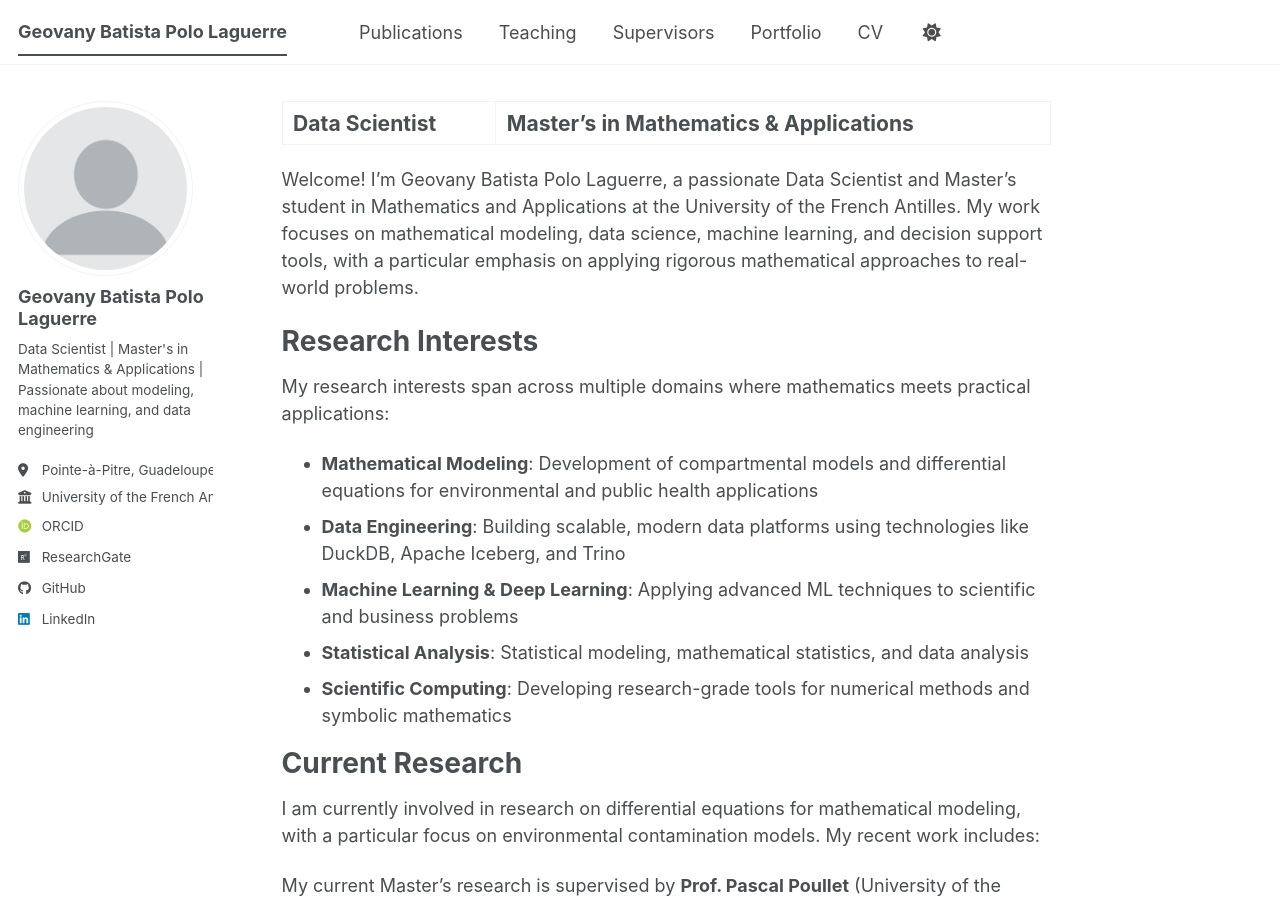
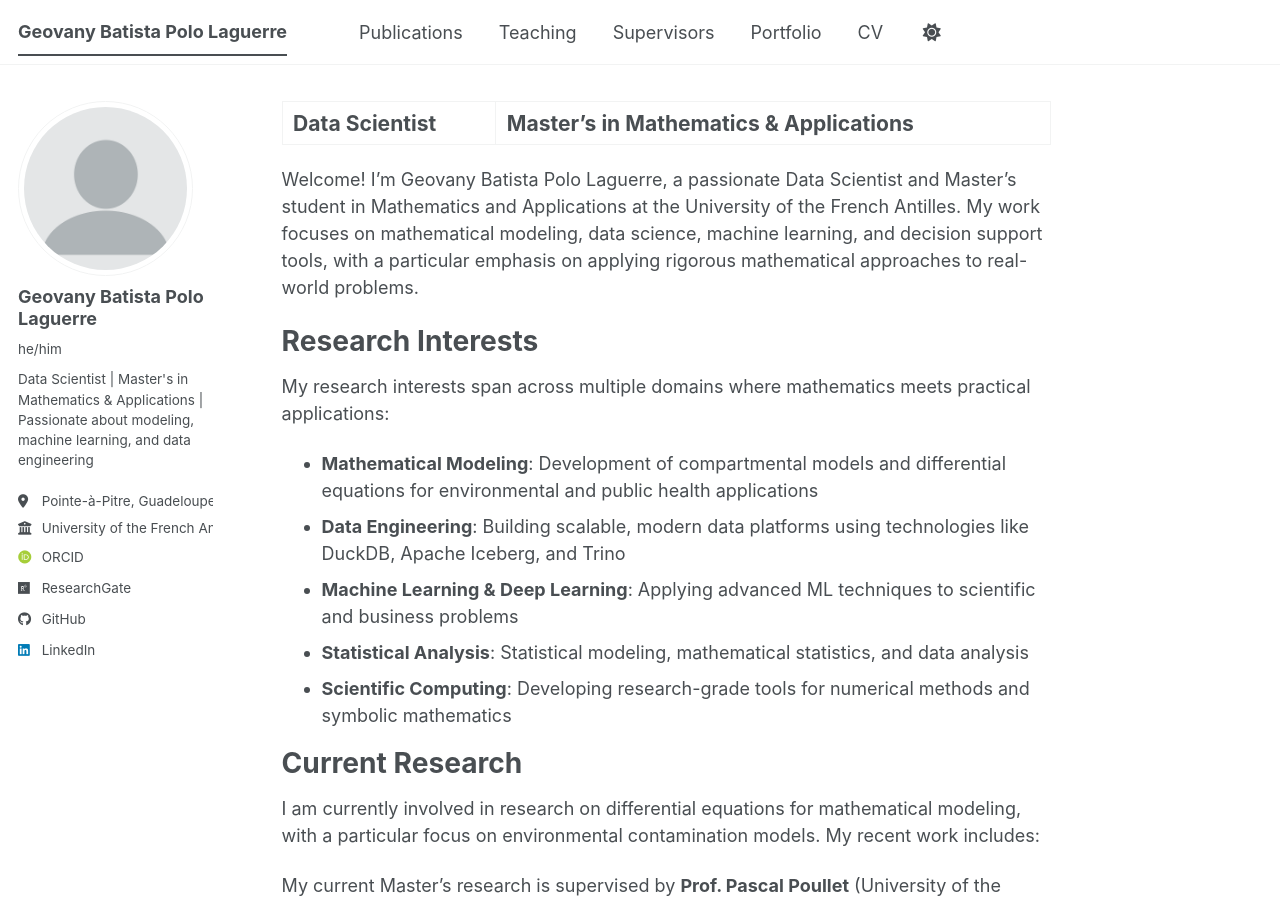
Before and after one commit to Geobatpo07/geobatpo07.github.io, a Jekyll site: the page built from _pages/about.md, in a window 1280 px wide and 900 px high. Built offline with Jekyll 4.4.1, drawn with Linux system fonts in a browser that asks for light colours; some web fonts are replaced; a script bundle is joined from its source files by our own code; library files that are not in the unit come from our copies.

Commit message:
Update personal information in _config.yml

```diff
--- a/_config.yml
+++ b/_config.yml
@@ -13,10 +13,10 @@
 title_separator          : "-"
 name                     : &name "Geovany Batista Polo Laguerre"
 description              : &description "Data Scientist & Master's Student in Mathematics and Applications"   # Update this with a general description of your site, this is the default if not overridden by a page
-url                      : https://geobatpo.github.io # The base hostname & protocol for your site e.g. "https://[your GitHub username].github.io",
+url                      : https://geobatpo07.github.io # The base hostname & protocol for your site e.g. "https://[your GitHub username].github.io",
                                                            # or if you already have some other page hosted on Github then use "https://[your GitHub username].github.io/[Your Repo Name]"
 baseurl                  : "" # the subpath of your site, e.g. "/blog"
-repository               : "Geobatpo07/geobatpo.github.io"
+repository               : "Geobatpo07/geobatpo07.github.io"
 
 # Site Author - The following control what appear as part of the author content on the side bar.
 #               If a field is blank the icon and link will not appear, otherwise it will be shown.
@@ -25,7 +25,7 @@
   # Biographic information
   avatar           : "profile.png"
   name             : "Geovany Batista Polo Laguerre"
-  pronouns         : # example: "she/her"
+  pronouns         : "he/him"
   bio              : "Data Scientist | Master's in Mathematics & Applications | Passionate about modeling, machine learning, and data engineering"
   location         : "Pointe-à-Pitre, Guadeloupe"
   employer         : "University of the French Antilles"
```
